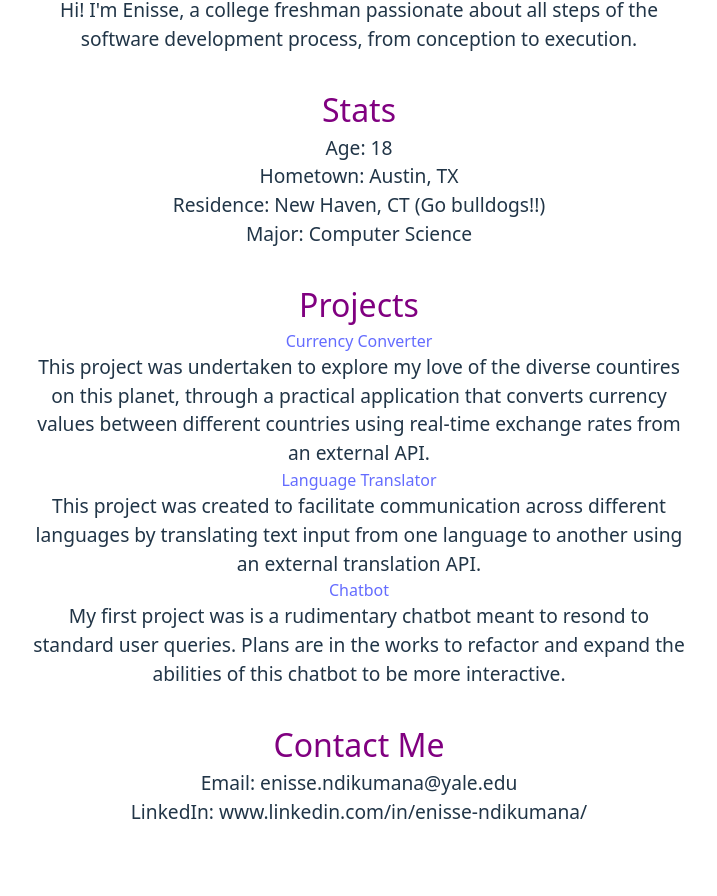
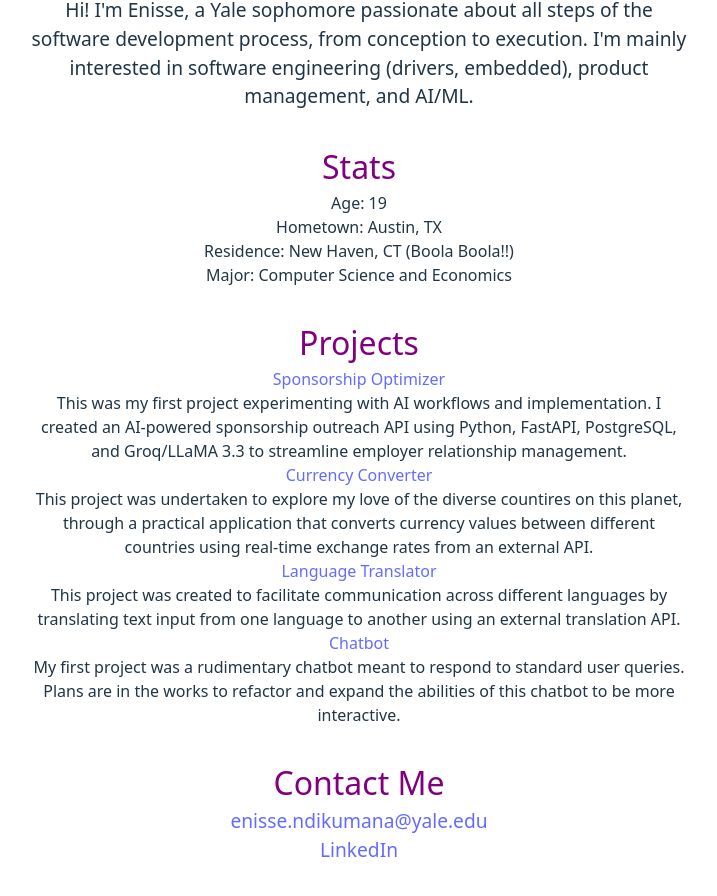
Before and after one commit to EnisseNd/PersonalPortfolio, a React (Vite) app in the folder personal-portfolio/: page / in a window 1280 px wide. Shown: the part 672-1568 px from the top of the page, without its empty margins (273-990 px from the left). Built offline with nearby package versions, Linux system fonts and the light colour scheme.

Commit message:
update personal info and project descriptions

```diff
--- a/personal-portfolio/src/App.jsx
+++ b/personal-portfolio/src/App.jsx
@@ -24,17 +24,32 @@ function App() {
       />
       <div className="children">
         <h2 className="header2" id="about">About Me</h2>
-        <h4>Hi! I'm Enisse, a college freshman passionate about all steps of the software development process, from conception to execution.</h4>
+        <h4>Hi! I'm Enisse, a Yale sophomore passionate about all steps of the software development process, from conception to execution.
+          I'm mainly interested in software engineering (drivers, embedded), product management, and AI/ML.
+        </h4>
       </div>
       <div className="children">
         <h2 className="header3" id="stats">Stats</h2>
-          <h4>Age: 18</h4>
-          <h4>Hometown: Austin, TX</h4>
-          <h4>Residence: New Haven, CT (Go bulldogs!!)</h4>
-          <h4>Major: Computer Science</h4>
+          <p>Age: 19</p>
+          <p>Hometown: Austin, TX</p>
+          <p>Residence: New Haven, CT (Boola Boola!!)</p>
+          <p>Major: Computer Science and Economics</p>
       </div>
       <div className="children">
         <h2 className="header3" id="projects"> Projects</h2>
+        <h3>
+            <a
+            href="https://github.com/EnisseNd/SponsorshipOptimizer"
+            target="_blank"
+            rel="noopener noreferrer"
+            >
+              Sponsorship Optimizer
+            </a>
+          </h3>
+          <p>
+            This was my first project experimenting with AI workflows and implementation. I created an AI-powered sponsorship outreach API using
+            Python, FastAPI, PostgreSQL, and Groq/LLaMA 3.3 to streamline employer relationship management.
+          </p>
           <h3>
             <a
               href="https://github.com/EnisseNd/CurrencyConverter"
@@ -44,9 +59,9 @@ function App() {
               Currency Converter
             </a>
           </h3>
-          <h4>This project was undertaken to explore my love of the diverse countires on this planet,
+          <p>This project was undertaken to explore my love of the diverse countires on this planet,
             through a practical application that converts currency values between different countries using real-time exchange rates from an external API.
-          </h4>
+          </p>
           <h3>
             <a
               href="https://github.com/EnisseNd/LangTranslator"
@@ -56,7 +71,9 @@ function App() {
               Language Translator
             </a>
           </h3>
-          <h4>This project was created to facilitate communication across different languages by translating text input from one language to another using an external translation API.</h4>
+          <p>This project was created to facilitate communication across different languages by
+            translating text input from one language to another using an external translation API.
+          </p>
           <h3>
             <a
               href="https://github.com/EnisseNd/C2C-Chatbot"
@@ -66,12 +83,30 @@ function App() {
               Chatbot
             </a>
           </h3>
-          <h4>My first project was is a rudimentary chatbot meant to resond to standard user queries. Plans are in the works to refactor and expand the abilities of this chatbot to be more interactive.</h4>
+          <p> My first project was a rudimentary chatbot meant to respond to standard user queries.
+            Plans are in the works to refactor and expand the abilities of this chatbot to be more interactive.
+          </p>
       </div>
       <div className="children">
         <h2 className="header4" id="contact">Contact Me</h2>
-          <h4>Email: enisse.ndikumana@yale.edu</h4>
-          <h4>LinkedIn: www.linkedin.com/in/enisse-ndikumana/</h4>
+          <h4>
+            <a
+            href='https://mail.google.com/mail/u/0/#inbox?compose=jrjtXLFVDjwgKrNmHprxXkpRdwXLKQgVFmhlsglZzJDMhnBXCQrqqjDXBNQwflnqsKnXmnnB'
+            target="_blank"
+            rel="noopener noreferrer"
+            >
+              enisse.ndikumana@yale.edu
+            </a>
+          </h4>
+          <h4>
+            <a
+            href='https://linkedin.com/in/enisse-ndikumana/'
+            target="_blank"
+            rel="noopener noreferrer"
+            >
+              LinkedIn
+            </a>
+          </h4>
       </div>
     </div>
   </>
```
